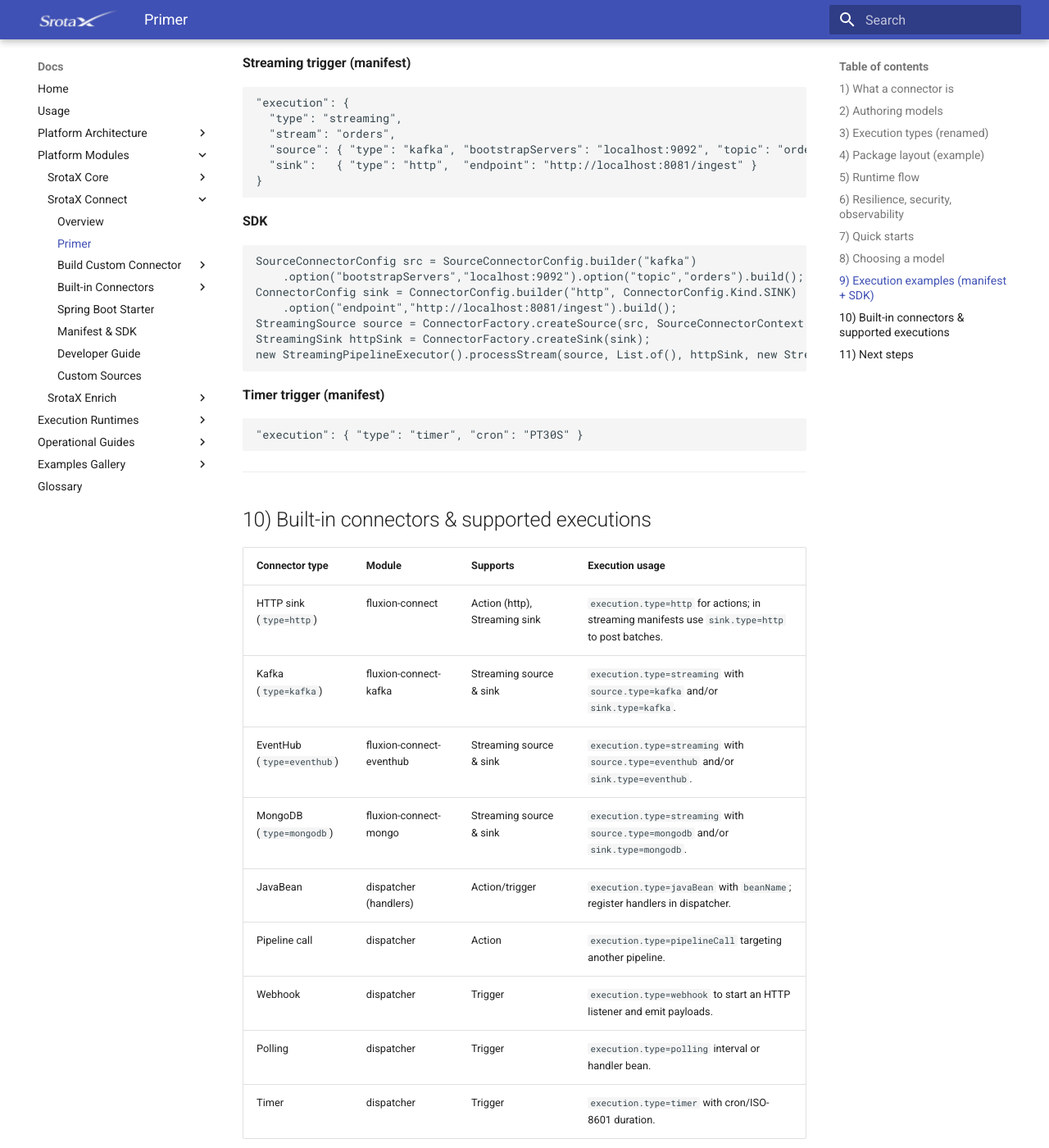
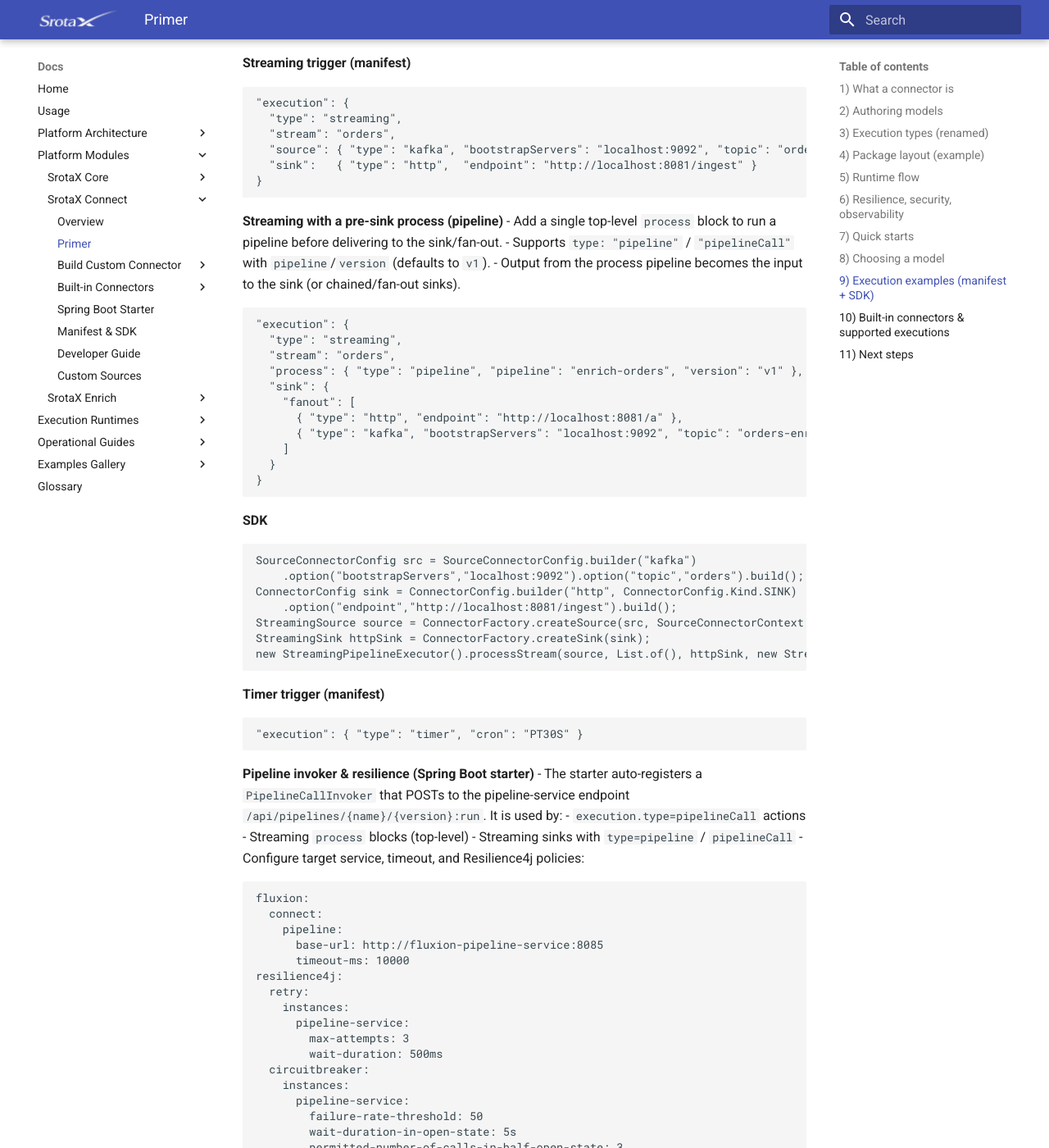
Before and after one commit to aredlavenkat/fluxion-docs, an MkDocs documentation site: the page built from docs/connect/primer.md, in a window 1280 px wide and 1400 px high, scrolled down 4235 px. Shown: the whole window at 82% size. Built offline with MkDocs 1.6.1 and Material for MkDocs 9.7.7, drawn with Linux system fonts in a browser that asks for light colours; some of the changed text lies outside the part shown.

Commit message:
Add documentation for streaming with pipeline processes and resilience configuration in Spring Boot starter

````diff
--- a/docs/connect/primer.md
+++ b/docs/connect/primer.md
@@ -175,6 +175,23 @@
   "sink":   { "type": "http",  "endpoint": "http://localhost:8081/ingest" }
 }
 ```
+**Streaming with a pre-sink process (pipeline)**
+- Add a single top-level `process` block to run a pipeline before delivering to the sink/fan-out.
+- Supports `type: "pipeline"` / `"pipelineCall"` with `pipeline`/`version` (defaults to `v1`).
+- Output from the process pipeline becomes the input to the sink (or chained/fan-out sinks).
+```json
+"execution": {
+  "type": "streaming",
+  "stream": "orders",
+  "process": { "type": "pipeline", "pipeline": "enrich-orders", "version": "v1" },
+  "sink": {
+    "fanout": [
+      { "type": "http", "endpoint": "http://localhost:8081/a" },
+      { "type": "kafka", "bootstrapServers": "localhost:9092", "topic": "orders-enriched" }
+    ]
+  }
+}
+```
 **SDK**
 ```java
 SourceConnectorConfig src = SourceConnectorConfig.builder("kafka")
@@ -190,6 +207,34 @@
 ```json
 "execution": { "type": "timer", "cron": "PT30S" }
 ```
+
+**Pipeline invoker & resilience (Spring Boot starter)**
+- The starter auto-registers a `PipelineCallInvoker` that POSTs to the pipeline-service endpoint `/api/pipelines/{name}/{version}:run`. It is used by:
+  - `execution.type=pipelineCall` actions
+  - Streaming `process` blocks (top-level)
+  - Streaming sinks with `type=pipeline` / `pipelineCall`
+- Configure target service, timeout, and Resilience4j policies:
+```yaml
+fluxion:
+  connect:
+    pipeline:
+      base-url: http://fluxion-pipeline-service:8085
+      timeout-ms: 10000
+resilience4j:
+  retry:
+    instances:
+      pipeline-service:
+        max-attempts: 3
+        wait-duration: 500ms
+  circuitbreaker:
+    instances:
+      pipeline-service:
+        failure-rate-threshold: 50
+        wait-duration-in-open-state: 5s
+        permitted-number-of-calls-in-half-open-state: 3
+        sliding-window-size: 10
+```
+- Inputs are sent as `document` in the POST body; the pipeline response (Map/Document/list) is forwarded to the next sink or returned to the caller.
 
 ---
 
````
Also changed, not shown: docs/connect/manifest-and-sdk.md (+57 -0 lines).
